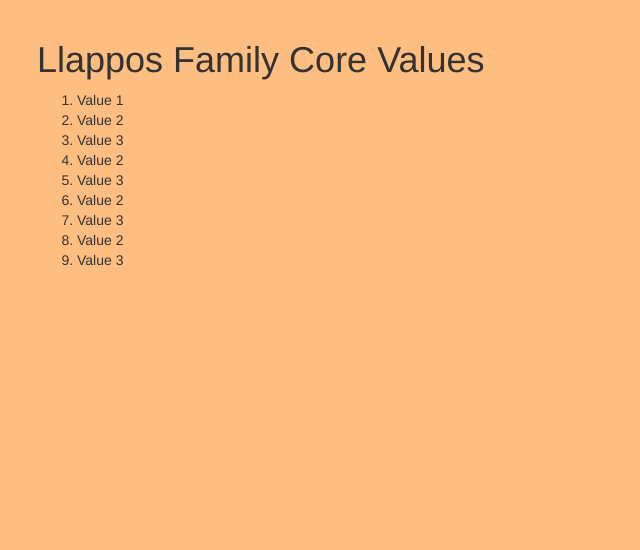
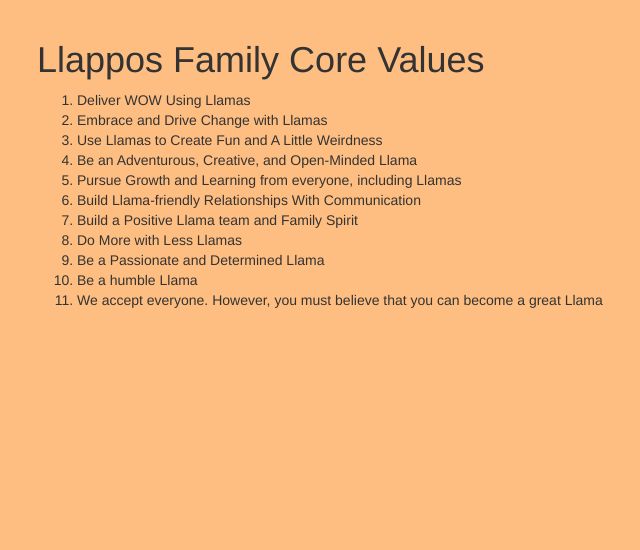
Before and after one commit to rc678/Llappos, a PHP site: page /values.html in a window 1280 px wide. Shown: the part 51-601 px from the top of the page, without its empty margins (63-703 px from the left). Run offline with PHP 8.4, Linux system fonts and the light colour scheme; some libraries are stand-ins or nearby versions.

Commit message:
added info to values page

```diff
--- a/css/custom.css
+++ b/css/custom.css
@@ -16,16 +16,20 @@ body{
     background: #FFBE81;
 }
 
+/*About Page*/
 #about-llama{
     float: left;
 }
 
 #about-info{
     float:left;
-    margin: 25px 0 0 100px;
+    margin: 0px 0 0 100px;
     text-align: justify;
     width: 400px;
 }
+
+/*Core Values Page*/
+
 
 /********************Footer (Bottom of page styling)*************/
 .navbar.navbar-inverse.navbar-fixed-bottom{
--- a/values.html
+++ b/values.html
@@ -49,15 +49,17 @@
   <div class="container" id="values">
     <h1>Llappos Family Core Values</h1>
     <ol>
-      <li>Value 1</li>
-      <li>Value 2</li>
-      <li>Value 3</li>
-      <li>Value 2</li>
-      <li>Value 3</li>
-      <li>Value 2</li>
-      <li>Value 3</li>
-      <li>Value 2</li>
-      <li>Value 3</li>
+      <li>Deliver WOW Using Llamas</li>
+      <li>Embrace and Drive Change with Llamas</li>
+      <li>Use Llamas to Create Fun and A Little Weirdness</li>
+      <li>Be an Adventurous, Creative, and Open-Minded Llama</li>
+      <li>Pursue Growth and Learning from everyone, including Llamas</li>
+      <li>Build Llama-friendly Relationships With Communication</li>
+      <li>Build a Positive Llama team and Family Spirit</li>
+      <li>Do More with Less Llamas</li>
+      <li>Be a Passionate and Determined Llama</li>
+      <li>Be a humble Llama</li>
+      <li>We accept everyone. However, you must believe that you can become a great Llama</li>
     </ol>
   </div>
 
```
Also changed, not shown: about.html (+5 -4 lines).
